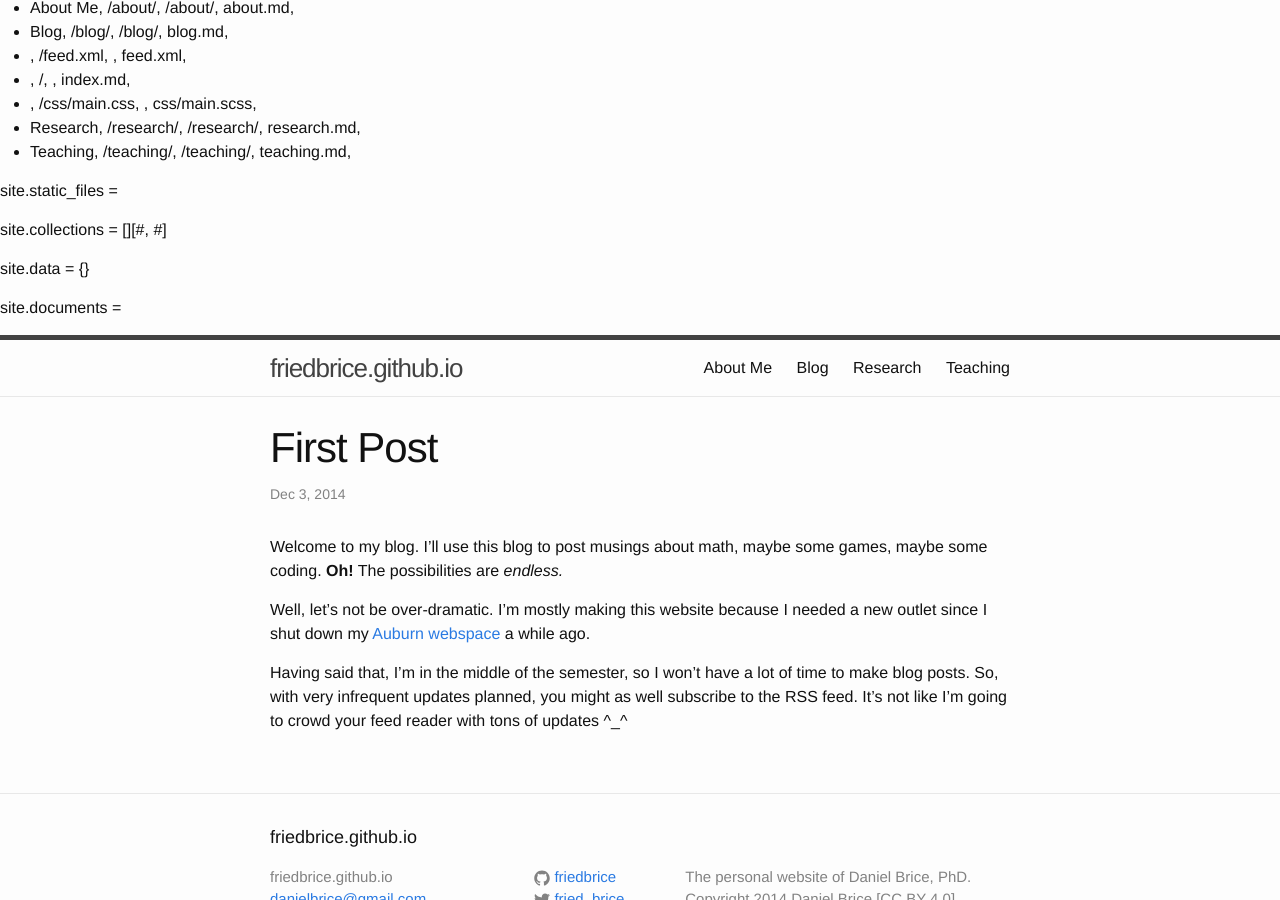
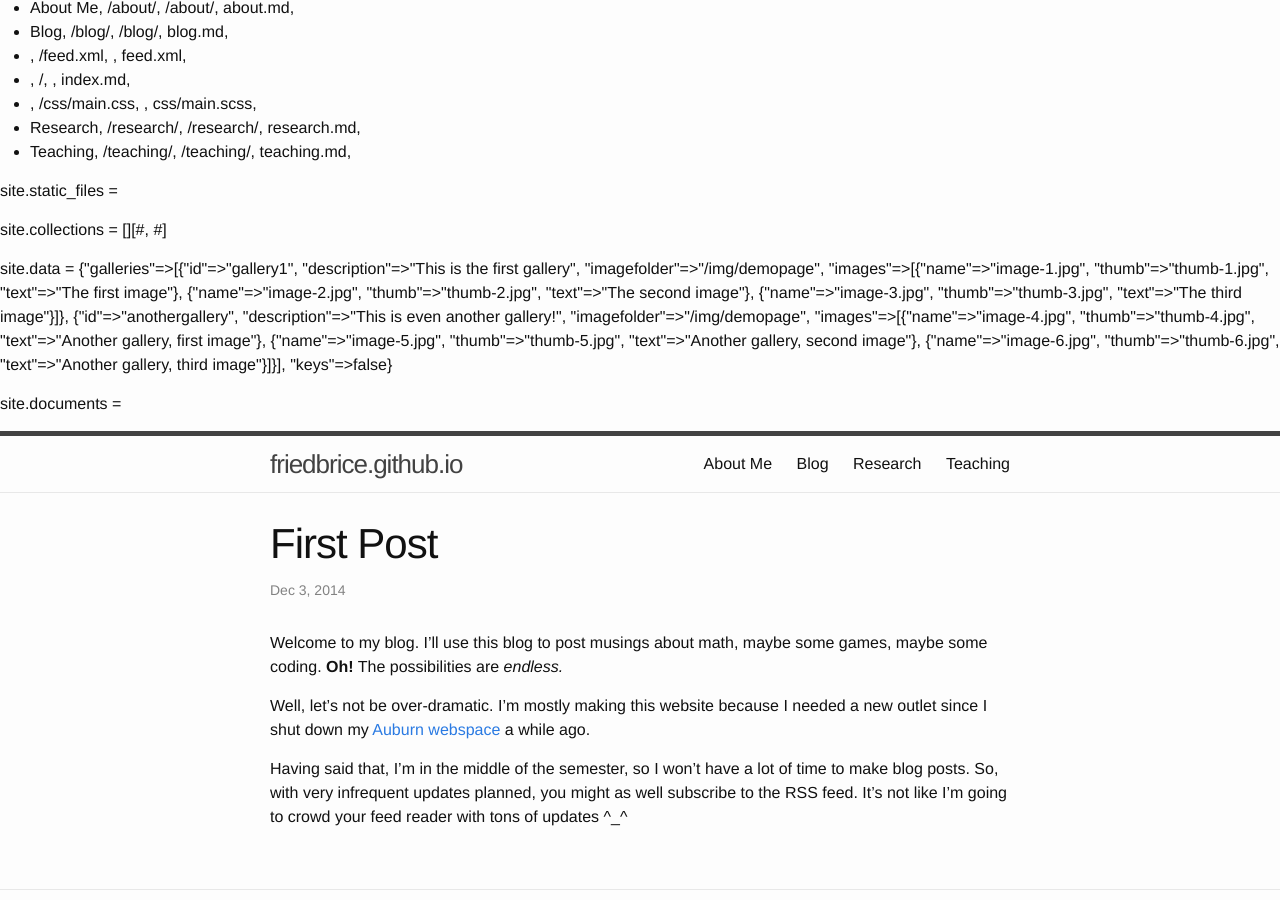
Before and after one commit to friedbrice/friedbrice.github.io, a Jekyll site: the page built from index.md, in a window 1280 px wide and 900 px high, scrolled down 1322 px. Built offline with Jekyll 4.4.1, drawn with Linux system fonts in a browser that asks for light colours; some of the changed text lies outside the part shown.

Commit message:
nothing, really

```diff
--- /dev/null
+++ b/_data/galleries.yml
@@ -0,0 +1,26 @@
+- id: gallery1
+  description: This is the first gallery
+  imagefolder: /img/demopage
+  images:
+  - name: image-1.jpg
+    thumb: thumb-1.jpg
+    text: The first image
+  - name: image-2.jpg
+    thumb: thumb-2.jpg
+    text: The second image
+  - name: image-3.jpg
+    thumb: thumb-3.jpg
+    text: The third image
+- id: anothergallery
+  description: This is even another gallery!
+  imagefolder: /img/demopage
+  images:
+  - name: image-4.jpg
+    thumb: thumb-4.jpg
+    text: Another gallery, first image
+  - name: image-5.jpg
+    thumb: thumb-5.jpg
+    text: Another gallery, second image
+  - name: image-6.jpg
+    thumb: thumb-6.jpg
+    text: Another gallery, third image
```
Also changed, not shown: _courses/2014-08-01-math-107.md (+5 -0 lines), _data/keys.yml (added).
